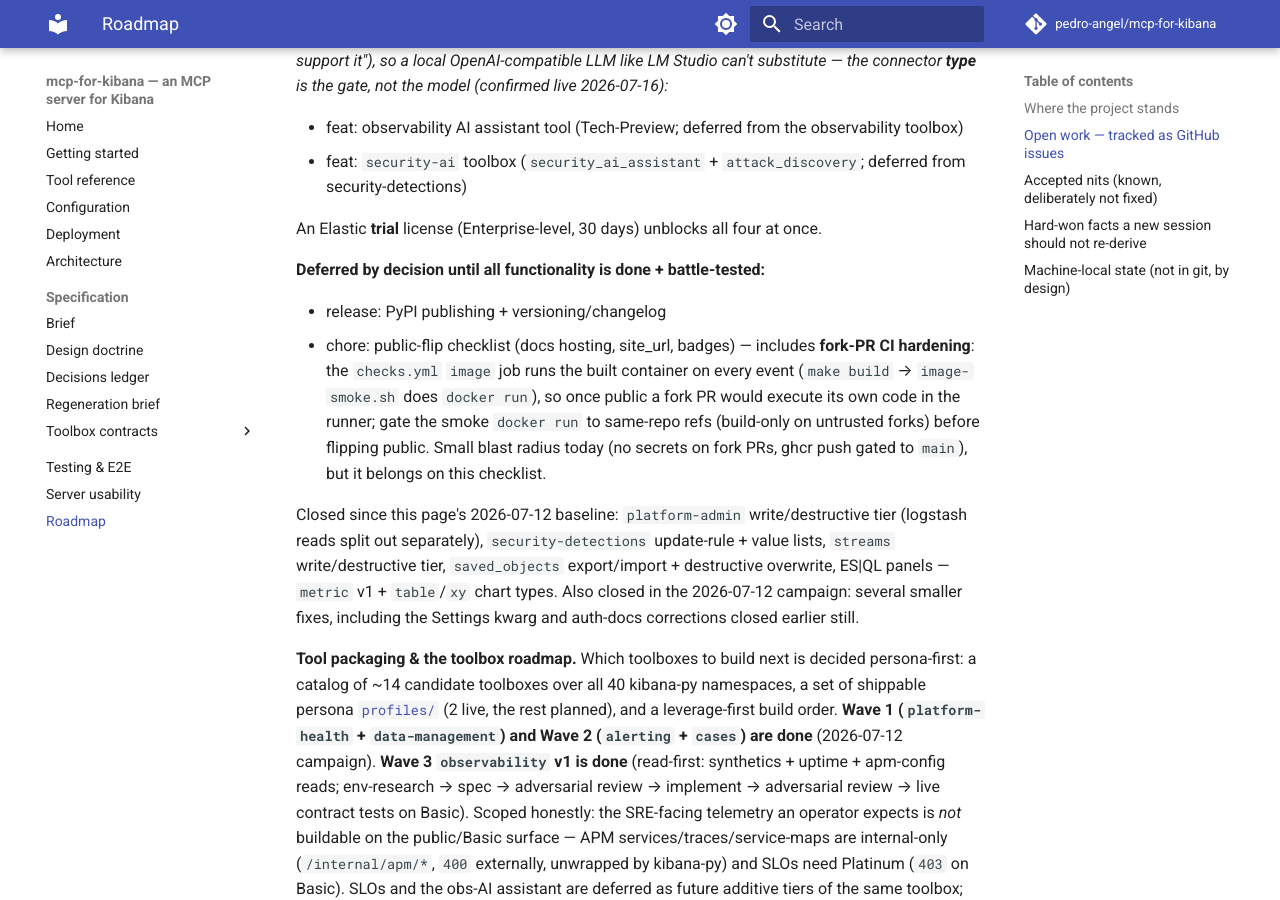
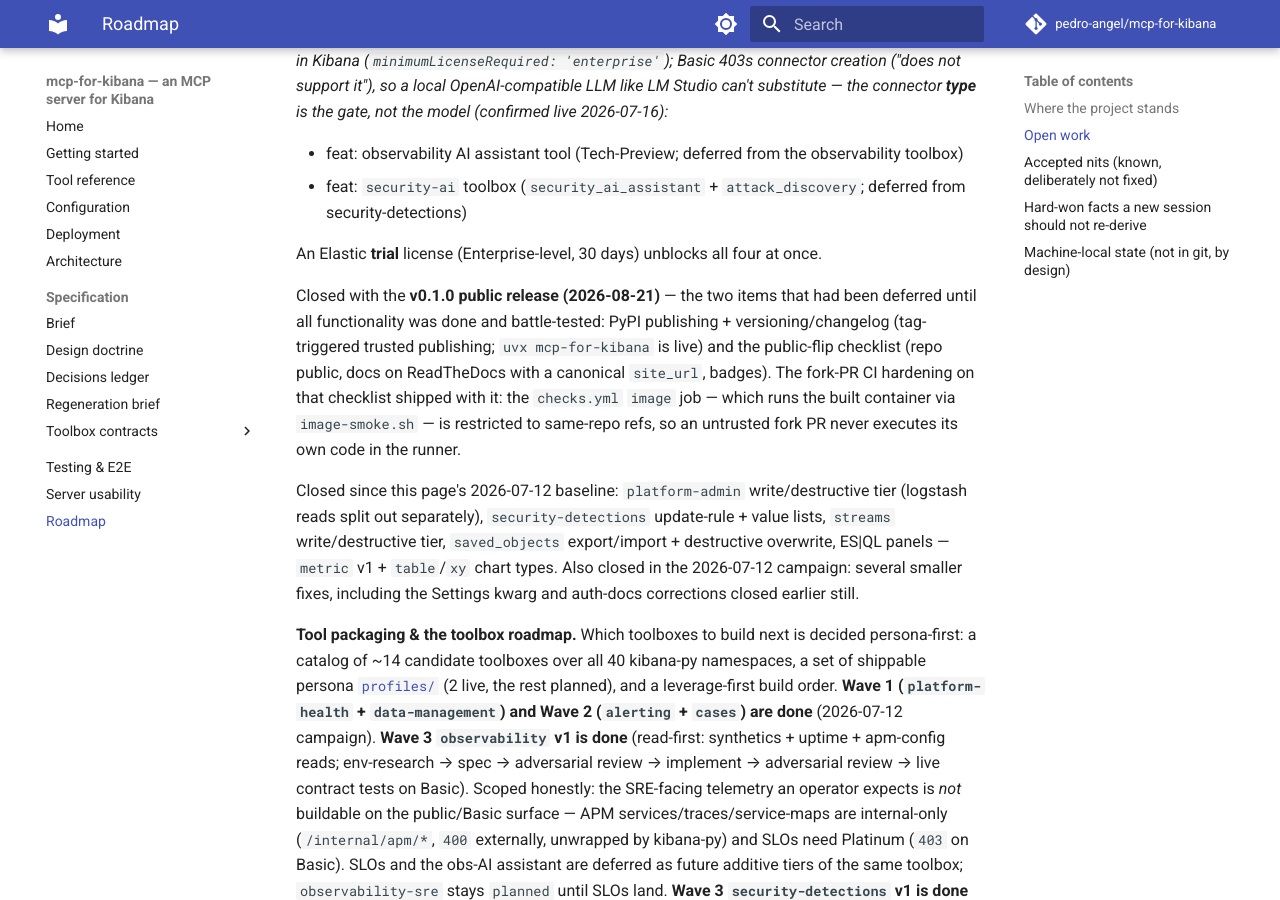
Before and after one commit to pedro-angel/mcp-for-kibana, an MkDocs documentation site: the page built from docs/roadmap.md, in a window 1280 px wide and 900 px high, scrolled down 3153 px. Built offline with MkDocs 1.6.1 and Material for MkDocs 9.7.7, drawn with Linux system fonts in a browser that asks for light colours; comment, search, counter and statistics services are not loaded; some of the changed text lies outside the part shown.

Commit message:
docs: refresh roadmap — v0.1.0 closures, open work tracked on-page
Why: the page still listed PyPI publishing and the public-flip checklist
(including fork-PR CI hardening) as deferred, and stated that open items
are tracked as GitHub issues — the public repo has zero issues since the
2026-08-15 go-public review removed the private issue numbers.

Docs: docs/roadmap.md only. The two shipped items move into a dated
"closed with v0.1.0" paragraph that keeps the fork-PR gating fact on
record; the intro sentence and the "Open work" header now say the page
itself is the tracker. Open-work items are untouched.

Evidence: v0.1.0 on PyPI (HTTP 200); tag-triggered trusted publishing
(d896682); ReadTheDocs + canonical site_url (02b5dec); badges (2f5b008);
checks.yml image job gated to same-repo refs (line 103). `make docs`
strict build green; pre-commit passes on the file.

Co-Authored-By: Claude Fable 5.1 <noreply@anthropic.com>
Claude-Session: https://claude.ai/code/session_01KE8SxJ9Jo5WZwzVTXDmSGz

```diff
--- a/docs/roadmap.md
+++ b/docs/roadmap.md
@@ -39,7 +39,7 @@ KIBANA_MCP_DOD_CYCLE_STACK=1 make dod
 Day to day: `make check` for the fast gates, `make dod` before any completion or
 release claim, `make help` for the rest.
 
-## Open work — tracked as GitHub issues
+## Open work
 
 As of this page:
 
@@ -96,10 +96,14 @@ the connector **type** is the gate, not the model (confirmed live 2026-07-16):*
 
 An Elastic **trial** license (Enterprise-level, 30 days) unblocks all four at once.
 
-**Deferred by decision until all functionality is done + battle-tested:**
-
-- release: PyPI publishing + versioning/changelog
-- chore: public-flip checklist (docs hosting, site_url, badges) — includes **fork-PR CI hardening**: the `checks.yml` `image` job runs the built container on every event (`make build` → `image-smoke.sh` does `docker run`), so once public a fork PR would execute its own code in the runner; gate the smoke `docker run` to same-repo refs (build-only on untrusted forks) before flipping public. Small blast radius today (no secrets on fork PRs, ghcr push gated to `main`), but it belongs on this checklist.
+Closed with the **v0.1.0 public release (2026-08-21)** — the two items that
+had been deferred until all functionality was done and battle-tested: PyPI
+publishing + versioning/changelog (tag-triggered trusted publishing; `uvx
+mcp-for-kibana` is live) and the public-flip checklist (repo public, docs on
+ReadTheDocs with a canonical `site_url`, badges). The fork-PR CI hardening on
+that checklist shipped with it: the `checks.yml` `image` job — which runs the
+built container via `image-smoke.sh` — is restricted to same-repo refs, so an
+untrusted fork PR never executes its own code in the runner.
 
 Closed since this page's 2026-07-12 baseline: `platform-admin`
 write/destructive tier (logstash reads split out separately),
```
Also changed, not shown: other parts of docs/roadmap.md (+1 -1 lines).
